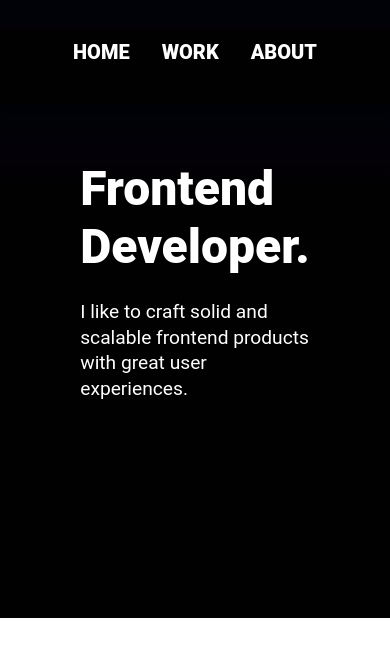
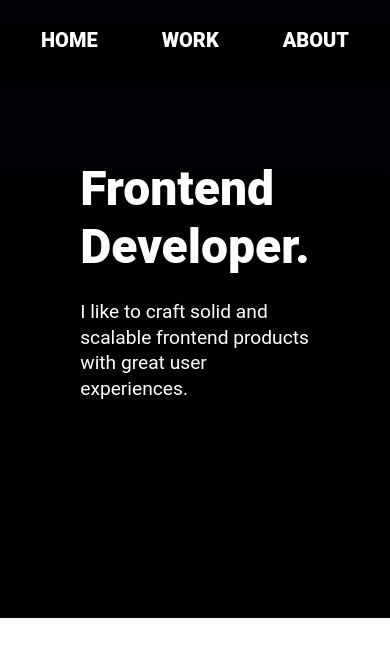
Before and after one commit to Abhiram716/personal-portfolio, a Gatsby site: page / in a window 390 px wide. Built offline with nearby package versions, Linux system fonts and the light colour scheme; Gatsby itself is replaced by a stand-in of ours.

Commit message:
change: using grid to display HeaderIetm in Header

```diff
--- a/src/components/Header/index.jsx
+++ b/src/components/Header/index.jsx
@@ -1,11 +1,4 @@
-import {
-  AppBar,
-  Box,
-  Toolbar,
-  Typography,
-  useMediaQuery,
-  useTheme,
-} from "@mui/material";
+import { AppBar, Grid, Toolbar } from "@mui/material";
 import React, { useState } from "react";
 
 import HeaderItem from "./HeaderItem";
@@ -34,40 +27,34 @@ const Header = () => {
     },
   ];
 
-  const matchXs = useMediaQuery((theme) => theme.breakpoints.down("md"));
-  const theme = useTheme();
-
   return (
     <AppBar>
       <Toolbar
         sx={{
           background:
             "linear-gradient(180deg, #010208 16.39%, #010206 20.51%, #040008 24.79%, #010101 30.46%, #010101 34.11%, #010101 36.21%, #010101 100%)",
-          display: "flex",
-          justifyContent: matchXs ? "center" : "space-between",
+          pt: 3,
+          pb: 3,
         }}
       >
-        {!matchXs && (
-          <Typography
-            variant="h4"
-            sx={{ ml: 14, mb: 3, mt: 3 }}
-            color={theme.palette.primary.main}
+        <Grid
+          container
+          direction="row"
+          justifyContent="center"
+          alignItems="center"
+          spacing={{ lg: 20, md: 15, sm: 15, xs: 4 }}
         >
-            Abhiram Kantipudi
-          </Typography>
-        )}
-        <Toolbar sx={{ mb: 3, mt: 3 }}>
           {headerItemProps.map((item, index) => (
+            <Grid item>
               <HeaderItem
                 key={index}
                 activeItem={activeItem}
                 handleItemClick={handleItemClick}
                 {...item}
               />
+            </Grid>
           ))}
-
-          {!matchXs && <Box sx={{ mr: 14 }}></Box>}
-        </Toolbar>
+        </Grid>
       </Toolbar>
     </AppBar>
   );
```
Lines whose indentation alone changed are shown as unchanged.
